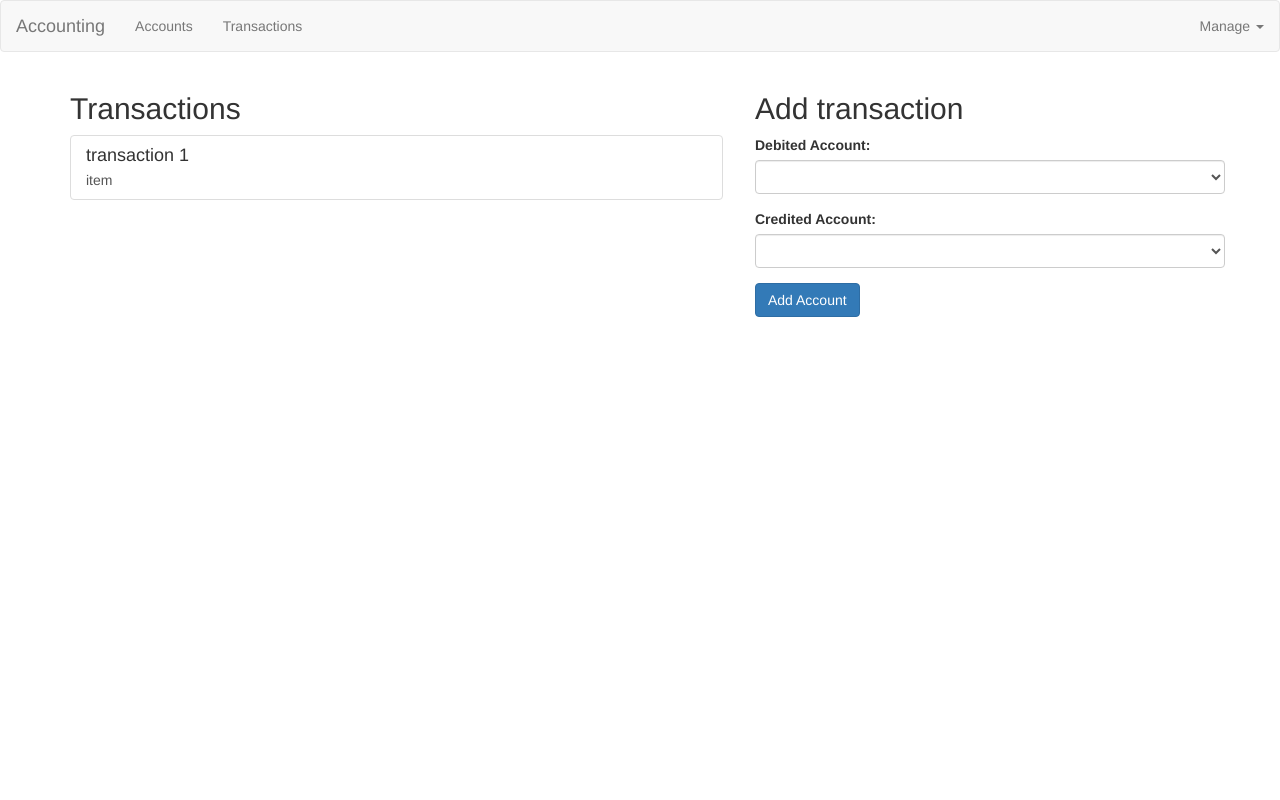
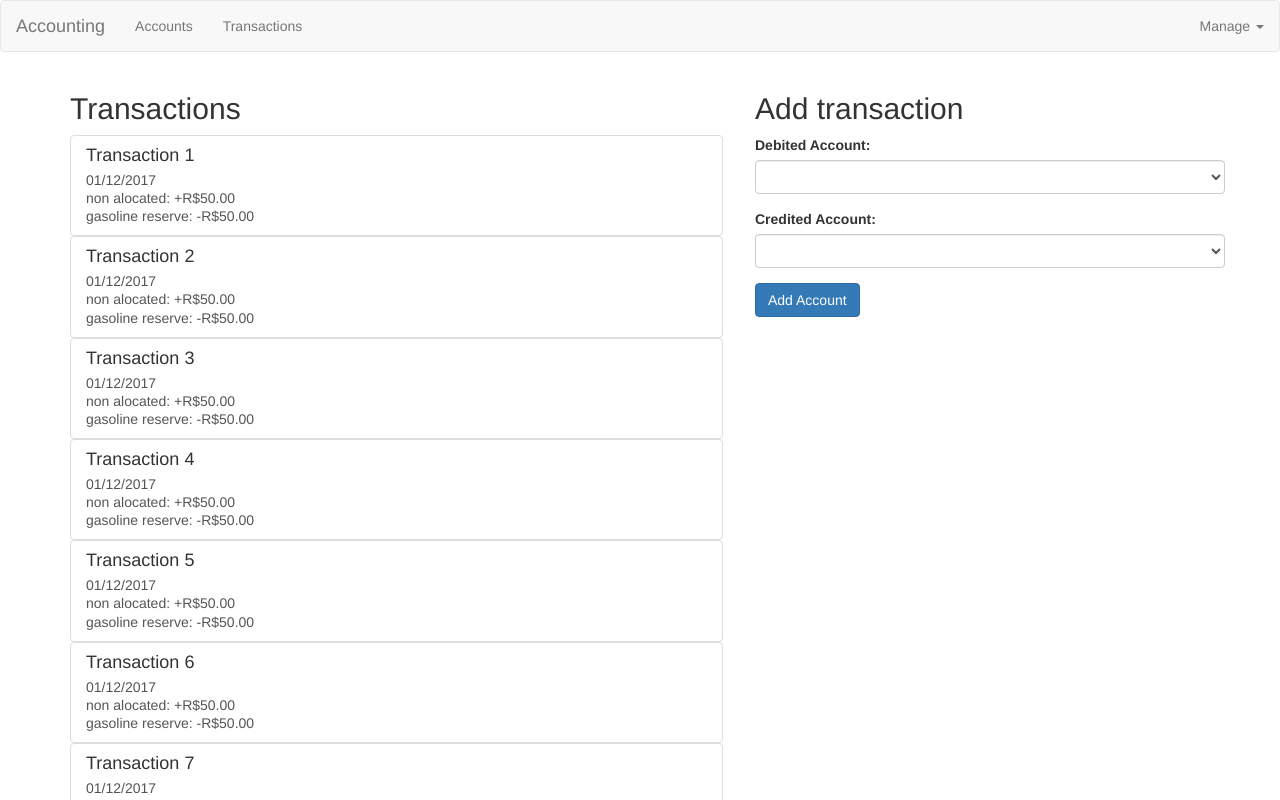
Before and after one commit to fferreira12/AccountingAngular, an Angular app in the folder accounting-angular/: page /transaction in a window 1280 px wide. Shown: the top 800 px of the page. Built offline with nearby package versions, Linux system fonts and the light colour scheme.

Commit message:
Improved Transactions handling

```diff
--- a/accounting-angular/src/app/transaction/transaction-list/transaction-list.component.html
+++ b/accounting-angular/src/app/transaction/transaction-list/transaction-list.component.html
@@ -6,7 +6,7 @@
   </div>
   <div class="row">
     <div class="col-md-7">
-      <app-transaction-row *ngFor="let trans of this.transacs" [transaction]="trans"></app-transaction-row>
+      <app-transaction-row *ngFor="let trans of this.transactionService.getTransactions()" [transaction]="trans"></app-transaction-row>
     </div>
   </div>
 </div>
--- a/accounting-angular/src/app/transaction/transaction-list/transaction-list.component.ts
+++ b/accounting-angular/src/app/transaction/transaction-list/transaction-list.component.ts
@@ -10,12 +10,13 @@ import { Transaction } from "../transaction.model";
 })
 export class TransactionListComponent implements OnInit {
 
-  transacs: Transaction[];
+  //transacs: Transaction[] = this.transactionService.transactionsList;
 
   constructor(public transactionService: TransactionService) { }
 
   ngOnInit() {
-    this.transacs = this.transactionService.transactionsList;
+    //this.transacs = this.transactionService.transactionsList;
+
   }
 
 }
--- a/accounting-angular/src/app/transaction/transaction-row/transaction-row.component.html
+++ b/accounting-angular/src/app/transaction/transaction-row/transaction-row.component.html
@@ -4,10 +4,11 @@
       {{ transaction.description }}
     </h4>
     <p class="list-group-item-text">
-        item
-        <!-- <span>{{ accountType }}</span>
-        <br>{{ account.value | currency:'BRL':true }} -->
-        <!-- <br>{{ account.description }} -->
+      {{ transaction.date | date:'dd/MM/yyyy' }} <br>
+
+    </p>
+    <p class="list-group-item-text" *ngFor="let tu of transaction.transactionUnits">
+      {{tu.account.name}}: {{ tu.getSign() }}{{ tu.value | currency:'BRL':true}}
     </p>
   </div>
 </a>
--- a/accounting-angular/src/app/transaction/transaction-row/transaction-row.component.ts
+++ b/accounting-angular/src/app/transaction/transaction-row/transaction-row.component.ts
@@ -1,5 +1,6 @@
 import { Component, OnInit, Input } from '@angular/core';
 import { Transaction } from "../transaction.model";
+import { BalanceType } from "../../balance-type.model";
 
 @Component({
   selector: 'app-transaction-row',
--- a/accounting-angular/src/app/transaction/transaction-unit.model.ts
+++ b/accounting-angular/src/app/transaction/transaction-unit.model.ts
@@ -11,4 +11,12 @@ export class TransactionUnit {
         this.value = value;
         this.balance = balance;
     }
+
+    getSign(): String {
+        if(this.balance == BalanceType.Debit) {
+            return "-";
+        } else {
+            return "+";
+        }
+    }
 }
--- a/accounting-angular/src/app/transaction/transaction.service.ts
+++ b/accounting-angular/src/app/transaction/transaction.service.ts
@@ -10,41 +10,42 @@ import { AccountService } from "../account/account.service";
 @Injectable()
 export class TransactionService implements OnInit {
 
-    public transactionsList: Transaction[] = [
-        new Transaction(
-            new Date("28/02/2017"),
-            [
-                new TransactionUnit(this.accountService.accountsList[0], 50, BalanceType.Credit),
-                new TransactionUnit(this.accountService.accountsList[0], 50, BalanceType.Debit)
-            ],
-            "transaction 1"
-        )
-    ];
+    public transactionsList: Transaction[] = new Array<Transaction>();
 
     constructor(public accountService: AccountService) {
 
     }
 
     ngOnInit(): void {
-        let acc1 = this.accountService.accountsList[0];
-        let acc2 = this.accountService.accountsList[1];
-
-        let tu1 = new TransactionUnit(acc1, 50, BalanceType.Credit);
-        let tu2 = new TransactionUnit(acc2, 50, BalanceType.Debit);
-
-        let trans = new Transaction(new Date("28/02/2017"), [tu1, tu2], "transaction 1");
-
-        this.addTransaction(trans);
-        this.addTransaction(trans);
-        this.addTransaction(trans);
-        this.addTransaction(trans);
-        this.addTransaction(trans);
-        this.addTransaction(trans);
-        this.addTransaction(trans);
+        console.log("inside Transaction Service OnInit");
+        this.initializeTestTransactions(10);
     }
 
     addTransaction(transaction: Transaction) {
         this.transactionsList.push(transaction);
     }
 
+    initializeTestTransactions(quantity: number) {
+        console.log("inside initializeTestTransactions");
+        for (var i = 0; i < quantity; i++) {
+            this.addTransaction(
+                new Transaction(
+                    new Date(2017, 11, 1),
+                    [
+                        new TransactionUnit(this.accountService.accountsList[0], 50, BalanceType.Credit),
+                        new TransactionUnit(this.accountService.accountsList[1], 50, BalanceType.Debit)
+                    ],
+                    "Transaction " + (i + 1)
+                )
+            )
+        };
+    }
+
+    getTransactions(): Transaction[] {
+        if(this.transactionsList.length == 0) {
+            this.initializeTestTransactions(10);
+        }
+        return this.transactionsList;
+    }
+
 }
```
Lines whose indentation alone changed are shown as unchanged.
